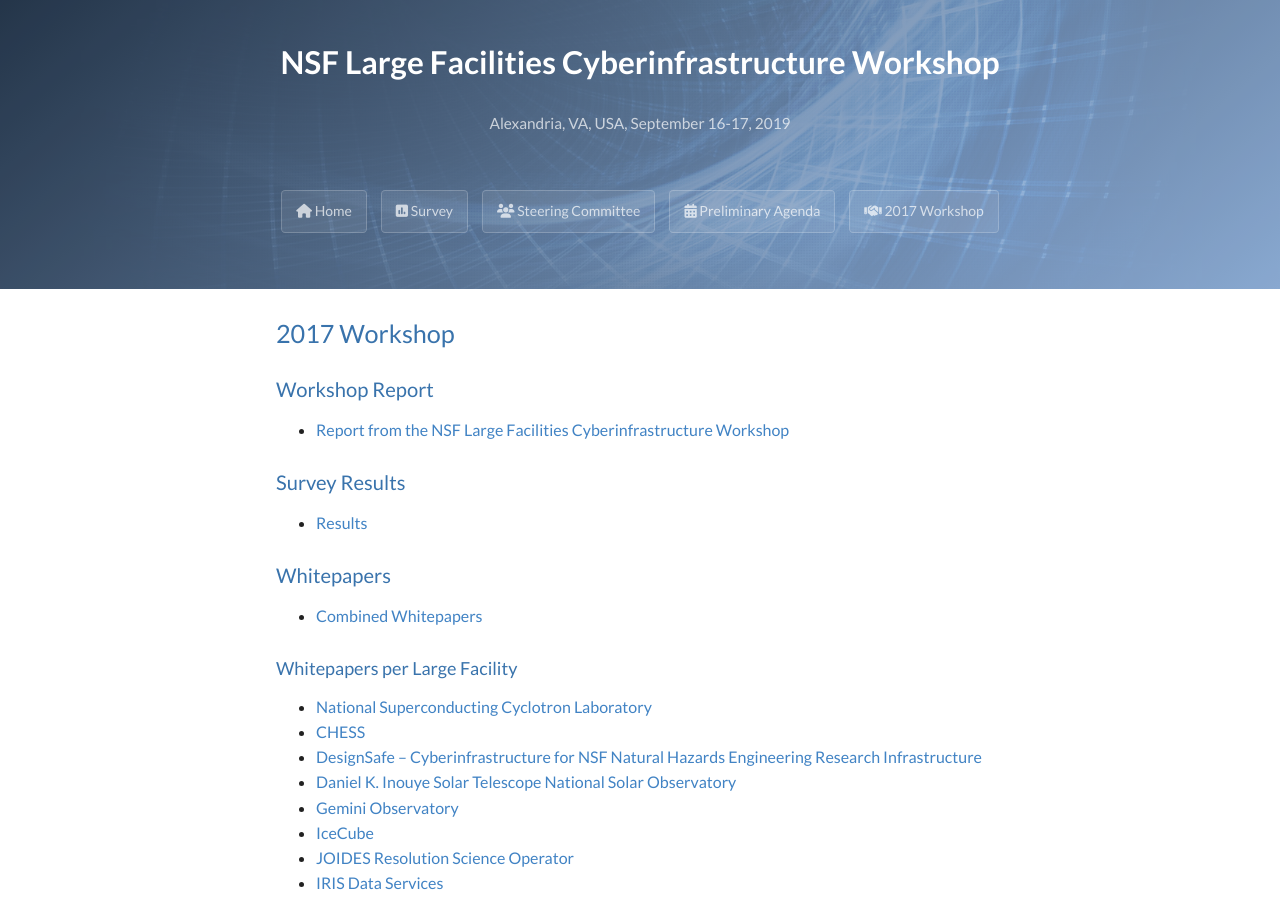
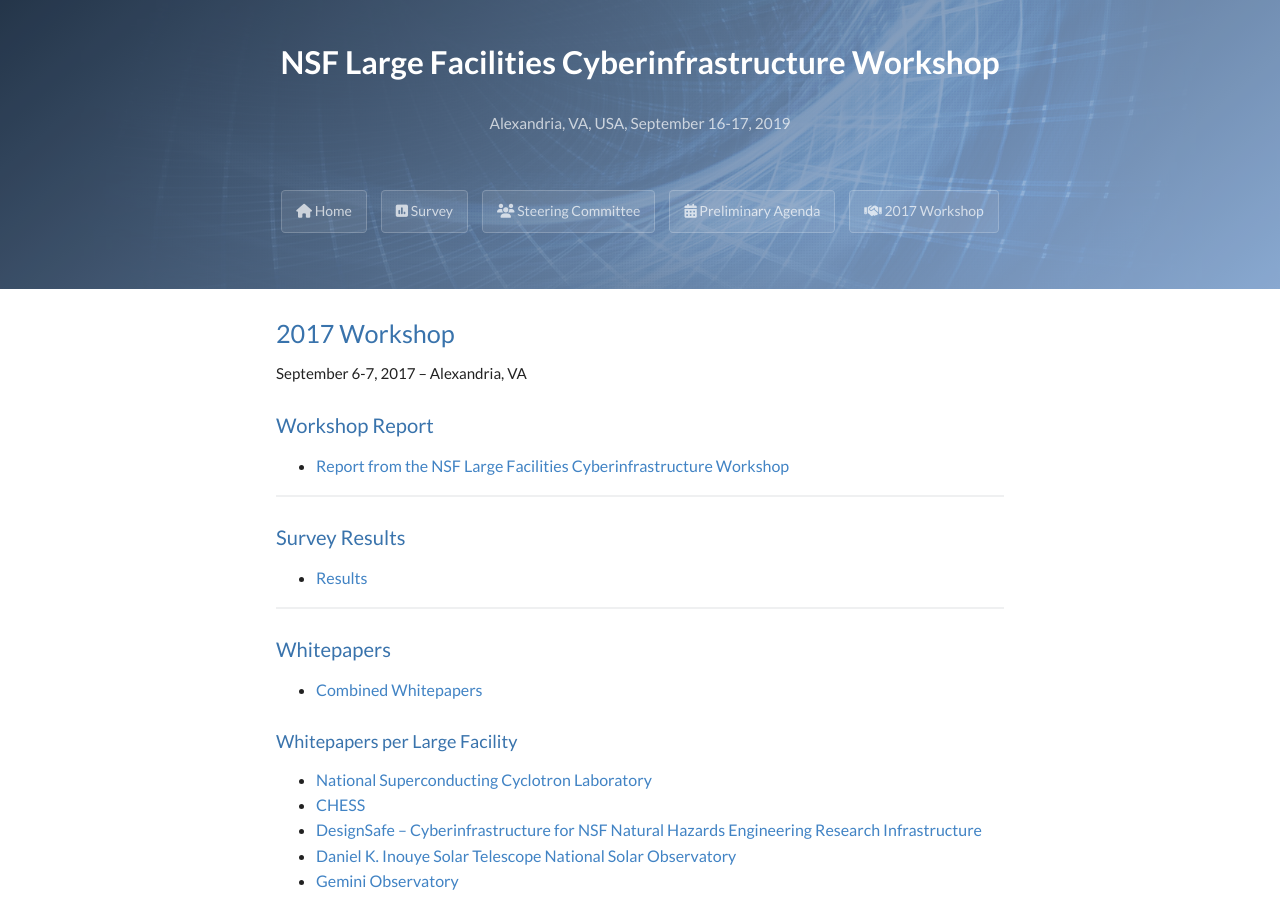
Before and after one commit to facilitiesci/facilitiesci.github.io, a Jekyll site: the page built from 2017.md, in a window 1280 px wide and 900 px high. Built offline with Jekyll 4.4.1, drawn with Linux system fonts in a browser that asks for light colours; nearby versions of some CDN libraries; our own code applies the rules of GitHub Pages for plain Markdown files.

Commit message:
Update 2017.md

```diff
--- a/2017.md
+++ b/2017.md
@@ -4,13 +4,19 @@
 
 # 2017 Workshop
 
+September 6-7, 2017 – Alexandria, VA
+
 ## Workshop Report
 
 - [Report from the NSF Large Facilities Cyberinfrastructure Workshop](/assets/reports/facilitiesci-workshop-report-11-17.pdf)
 
+______________
+
 ## Survey Results
 
 - [Results](/assets/2017/REVISED__Survey_Response_09-28-2017.pdf)
+
+______________
 
 ## Whitepapers
 
```
